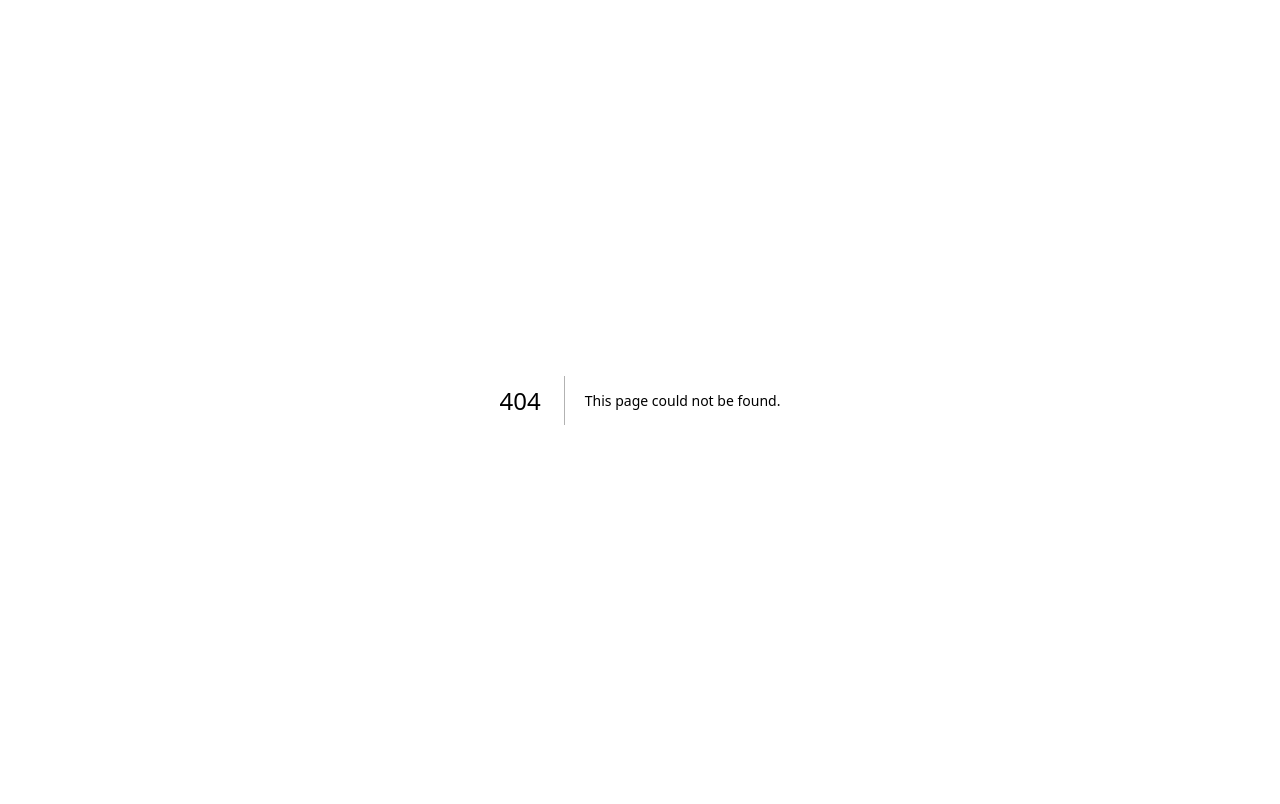
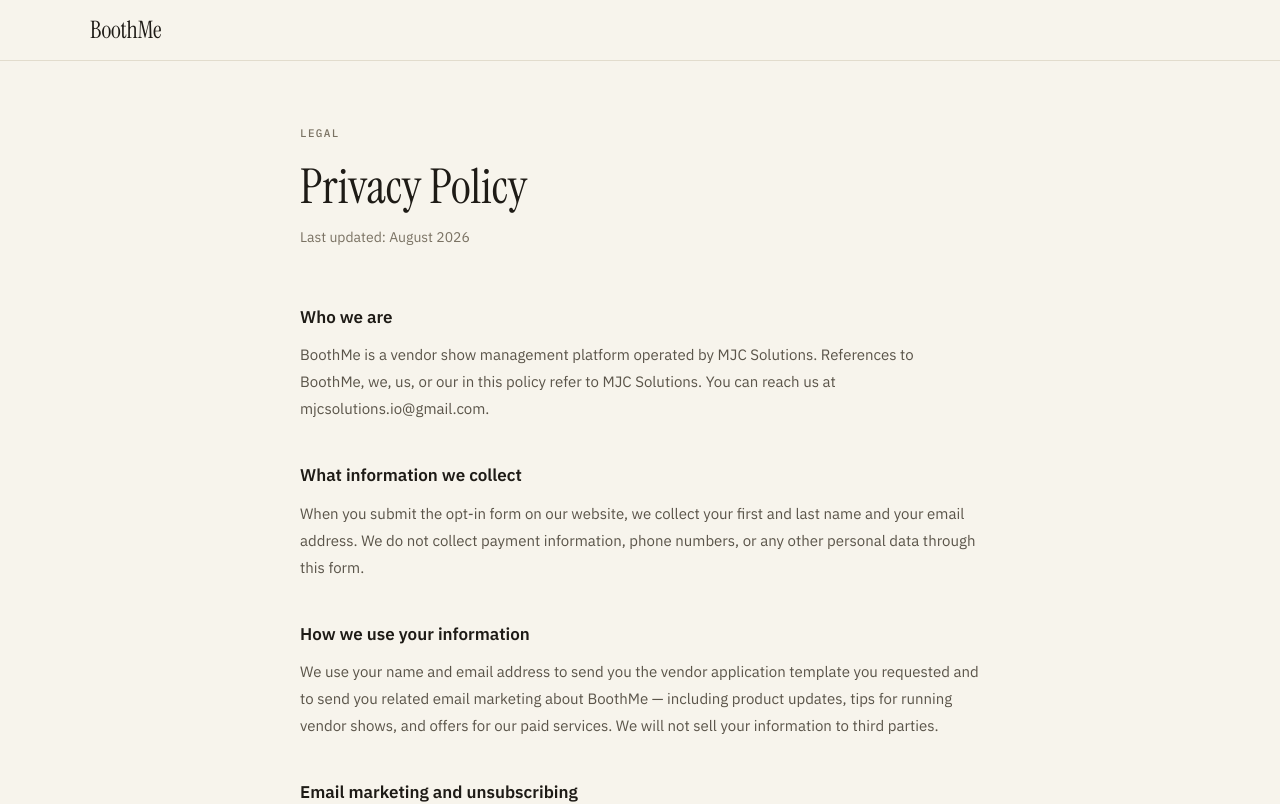
Before and after one commit to michaelcarrier1978/boothme, a Next.js app: page /privacy in a window 1280 px wide. Before the commit this address had no page. Shown: the top 804 px of the page. Built offline with nearby package versions, Linux system fonts and the light colour scheme.

Commit message:
added a vendor and messages card

```diff
--- a/app/page.tsx
+++ b/app/page.tsx
@@ -3,11 +3,11 @@
 import { useState, useRef } from "react";
 import Script from "next/script";
 
-const RATE = "4%";
+const RATE = "5%";
 const SPOTS_LEFT = 50;
 
 export default function Page() {
-  const [submitted, setSubmitted] = useState(false);
+  const [submitted, setSubmitted] = useState(true);
   const [firstName, setFirstName] = useState("");
   const [loading, setLoading] = useState(false);
   const [error, setError] = useState("");
@@ -418,7 +418,7 @@
             marginBottom: 40,
             color: "var(--dark)",
           }}>
-            Good questions.
+            Got questions, we&apos;ve got answers.
           </h2>
           {[
             {
@@ -503,8 +503,8 @@
       }}>
         <div style={{ maxWidth: 900, margin: "0 auto" }}>
           <p style={{ fontSize: 13, color: "var(--muted-light)" }}>
-            © 2025 BoothMe. All rights reserved.{" "}
-            <a href="#" style={{ color: "var(--muted)", textDecoration: "none" }}>Privacy Policy</a>
+            © {new Date().getFullYear()} BoothMe. All rights reserved.{" "}
+            <a href="/privacy" style={{ color: "var(--muted)", textDecoration: "none" }}>Privacy Policy</a>
             {" · "}
             <a href="#" style={{ color: "var(--muted)", textDecoration: "none" }}>Unsubscribe</a>
           </p>
@@ -861,6 +861,47 @@
         </div>
       </section>
 
+      {/* Vendor Portal Callout */}
+      <section style={{ padding: "48px 24px 64px" }}>
+        <div style={{
+          maxWidth: 900,
+          margin: "0 auto",
+          display: "grid",
+          gridTemplateColumns: "repeat(2, 1fr)",
+          gap: 20,
+        }}>
+          {[
+            {
+              icon: "🏪",
+              title: "Vendors get their own portal too.",
+              desc: "Every vendor you accept gets access to a dedicated portal where they can view their booth assignment, sign their contract, submit payment, and track their status — without emailing you to ask.",
+            },
+            {
+              icon: "📣",
+              title: "Message all your vendors — or just one.",
+              desc: "Send announcements, reminders, or last-minute updates to every vendor at once, or target a specific group. All communication lives in the app, not scattered across your inbox.",
+            },
+          ].map(({ icon, title, desc }) => (
+            <div key={title} style={{
+              display: "flex",
+              alignItems: "flex-start",
+              gap: 20,
+              background: "var(--card)",
+              border: "1px solid var(--border)",
+              borderLeft: "4px solid var(--accent)",
+              borderRadius: 10,
+              padding: "28px 24px",
+            }}>
+              <div style={{ fontSize: 24, lineHeight: 1, flexShrink: 0, marginTop: 2 }}>{icon}</div>
+              <div>
+                <h3 style={{ fontSize: 16, fontWeight: 600, color: "var(--dark)", marginBottom: 6 }}>{title}</h3>
+                <p style={{ fontSize: 15, color: "var(--muted)", lineHeight: 1.7 }}>{desc}</p>
+              </div>
+            </div>
+          ))}
+        </div>
+      </section>
+
       {/* Dark CTA Bar */}
       <section style={{
         background: "var(--dark)",
@@ -951,7 +992,7 @@
             marginBottom: 40,
             color: "var(--dark)",
           }}>
-            Good questions.
+            Got questions, we&apos;ve got answers.
           </h2>
           {[
             {
@@ -1014,10 +1055,8 @@
         textAlign: "center",
       }}>
         <p style={{ fontSize: 13, color: "var(--muted-light)" }}>
-          © 2025 BoothMe. All rights reserved.{" "}
-          <a href="#" style={{ color: "var(--muted)", textDecoration: "none" }}>Privacy Policy</a>
-          {" · "}
-          <a href="#" style={{ color: "var(--muted)", textDecoration: "none" }}>Unsubscribe</a>
+          © {new Date().getFullYear()} BoothMe. All rights reserved.{" "}
+          <a href="/privacy" style={{ color: "var(--muted)", textDecoration: "none" }}>Privacy Policy</a>
         </p>
       </footer>
     </div>
--- /dev/null
+++ b/app/privacy/page.tsx
@@ -0,0 +1,135 @@
+export default function PrivacyPolicy() {
+  const year = new Date().getFullYear();
+
+  return (
+    <div style={{ background: "var(--bg)", minHeight: "100vh" }}>
+      {/* Header */}
+      <header style={{
+        borderBottom: "1px solid var(--border)",
+        padding: "0 24px",
+      }}>
+        <div style={{
+          maxWidth: 1100,
+          margin: "0 auto",
+          display: "flex",
+          alignItems: "center",
+          height: 60,
+        }}>
+          <a href="/" style={{ textDecoration: "none" }}>
+            <span style={{
+              fontFamily: "var(--font-serif), serif",
+              fontSize: 24,
+              color: "var(--dark)",
+              letterSpacing: "-0.01em",
+            }}>
+              BoothMe
+            </span>
+          </a>
+        </div>
+      </header>
+
+      {/* Content */}
+      <main style={{ padding: "64px 24px 96px" }}>
+        <div style={{ maxWidth: 680, margin: "0 auto" }}>
+          <p style={{
+            fontFamily: "var(--font-mono), monospace",
+            fontSize: 11,
+            fontWeight: 500,
+            letterSpacing: "0.12em",
+            textTransform: "uppercase",
+            color: "var(--muted-light)",
+            marginBottom: 16,
+          }}>
+            Legal
+          </p>
+          <h1 style={{
+            fontFamily: "var(--font-serif), serif",
+            fontSize: "clamp(32px, 5vw, 48px)",
+            fontWeight: 400,
+            lineHeight: 1.15,
+            color: "var(--dark)",
+            marginBottom: 12,
+          }}>
+            Privacy Policy
+          </h1>
+          <p style={{ fontSize: 14, color: "var(--muted-light)", marginBottom: 56 }}>
+            Last updated: August {year}
+          </p>
+
+          {[
+            {
+              heading: "Who we are",
+              body: "BoothMe is a vendor show management platform operated by MJC Solutions. References to BoothMe, we, us, or our in this policy refer to MJC Solutions. You can reach us at mjcsolutions.io@gmail.com.",
+            },
+            {
+              heading: "What information we collect",
+              body: "When you submit the opt-in form on our website, we collect your first and last name and your email address. We do not collect payment information, phone numbers, or any other personal data through this form.",
+            },
+            {
+              heading: "How we use your information",
+              body: "We use your name and email address to send you the vendor application template you requested and to send you related email marketing about BoothMe — including product updates, tips for running vendor shows, and offers for our paid services. We will not sell your information to third parties.",
+            },
+            {
+              heading: "Email marketing and unsubscribing",
+              body: "By submitting the opt-in form on our site, you consent to receive email marketing from BoothMe. Every marketing email we send includes an unsubscribe link. You can opt out at any time. After unsubscribing, we will stop sending marketing emails within a reasonable timeframe.",
+            },
+            {
+              heading: "Third-party services",
+              body: "We use Kit (formerly ConvertKit) to manage our email list and send emails. Your name and email address are stored on Kit's servers. Kit's privacy policy is available at kit.com. We use Calendly to manage scheduling for setup calls. If you book a call, Calendly may collect additional information as described in their privacy policy at calendly.com.",
+            },
+            {
+              heading: "Cookies",
+              body: "Our website uses minimal cookies necessary for the site to function. We do not use tracking cookies or third-party advertising cookies. Third-party services embedded on our site (such as Calendly) may set their own cookies subject to their own privacy policies.",
+            },
+            {
+              heading: "Data retention",
+              body: "We retain your information for as long as you remain subscribed to our email list. If you unsubscribe, your data may remain in our systems for a reasonable period before being purged. You can request deletion of your data at any time by emailing us.",
+            },
+            {
+              heading: "Your rights",
+              body: "You have the right to access the personal data we hold about you, to request correction of inaccurate data, to request deletion of your data, and to withdraw your consent to marketing at any time. To exercise any of these rights, email us at mjcsolutions.io@gmail.com.",
+            },
+            {
+              heading: "Changes to this policy",
+              body: "We may update this privacy policy from time to time. When we do, we will update the date at the top of this page. Continued use of our website after changes are posted constitutes your acceptance of those changes.",
+            },
+            {
+              heading: "Contact",
+              body: "If you have any questions about this privacy policy or how we handle your data, please email us at mjcsolutions.io@gmail.com.",
+            },
+          ].map(({ heading, body }) => (
+            <div key={heading} style={{ marginBottom: 40 }}>
+              <h2 style={{
+                fontSize: 17,
+                fontWeight: 600,
+                color: "var(--dark)",
+                marginBottom: 10,
+              }}>
+                {heading}
+              </h2>
+              <p style={{
+                fontSize: 15,
+                color: "var(--muted)",
+                lineHeight: 1.8,
+              }}>
+                {body}
+              </p>
+            </div>
+          ))}
+        </div>
+      </main>
+
+      {/* Footer */}
+      <footer style={{
+        borderTop: "1px solid var(--border)",
+        padding: "32px 24px",
+        textAlign: "center",
+      }}>
+        <p style={{ fontSize: 13, color: "var(--muted-light)" }}>
+          © {year} BoothMe. All rights reserved.{" "}
+          <a href="/privacy" style={{ color: "var(--muted)", textDecoration: "none" }}>Privacy Policy</a>
+        </p>
+      </footer>
+    </div>
+  );
+}
```
